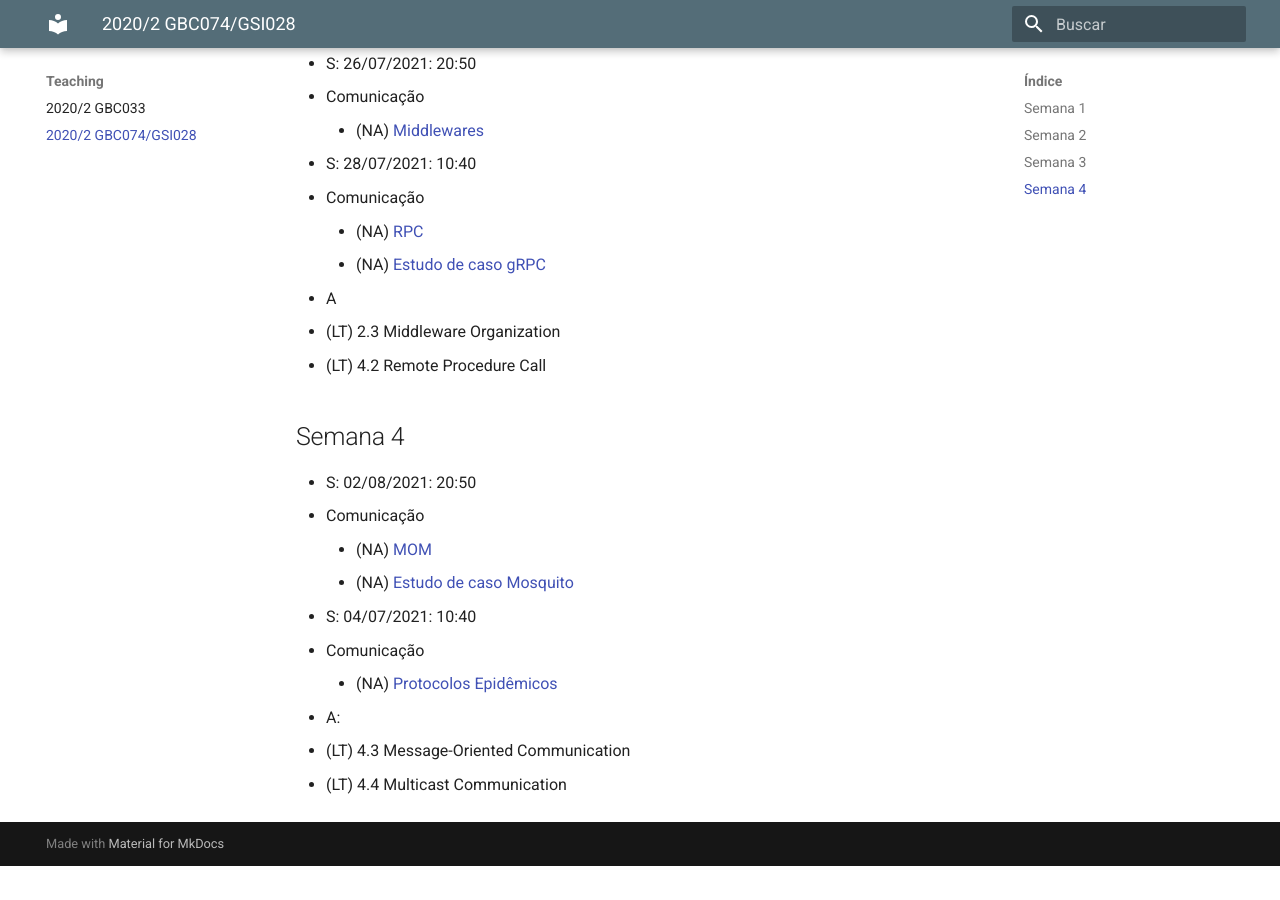
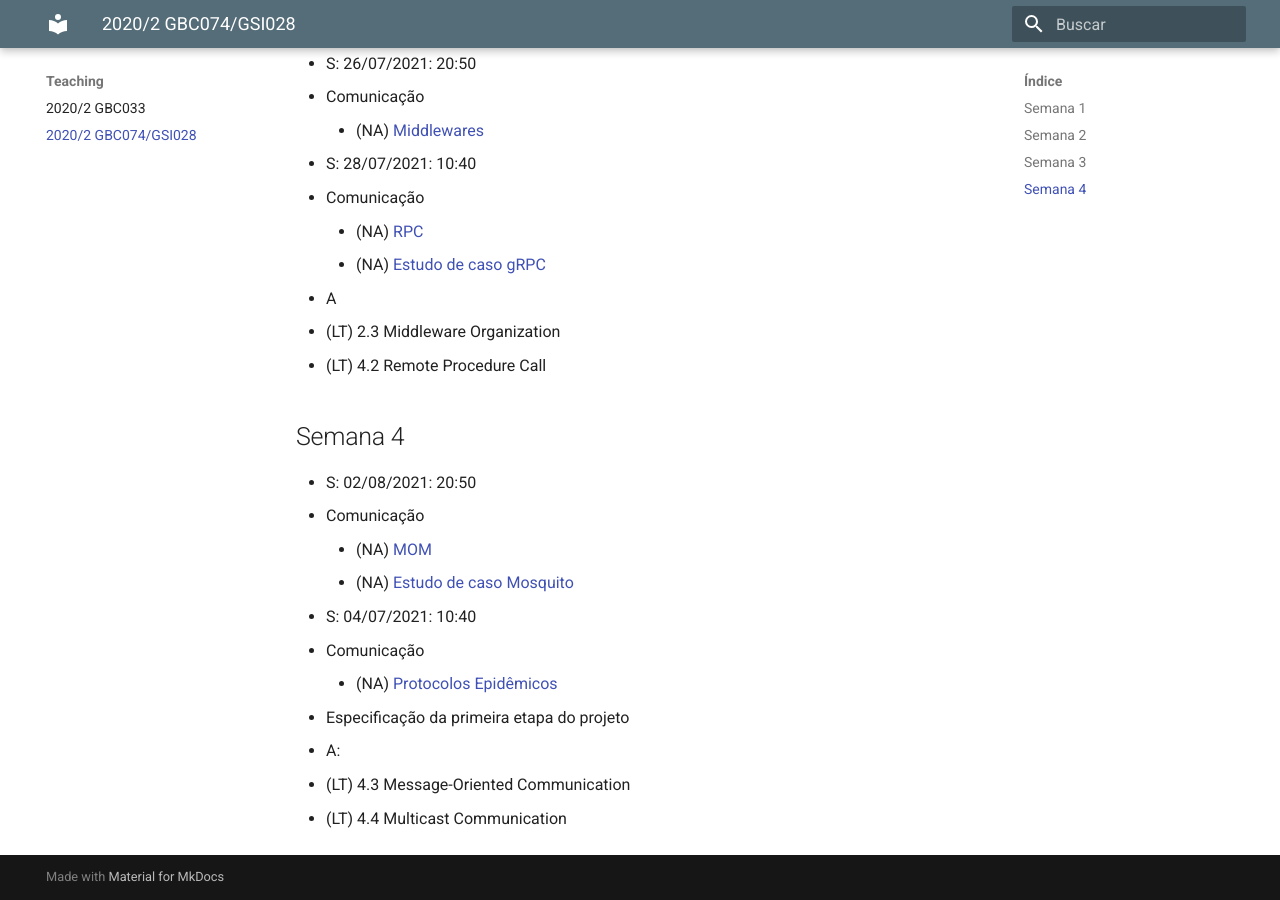
Before and after one commit to lasarojc/lasarojc.github.io, an MkDocs documentation site: the page built from docs/teaching/gbc074gsi028/index.md, in a window 1280 px wide and 900 px high, scrolled down 3868 px. Built offline with MkDocs 1.6.1 and Material for MkDocs 9.7.7, drawn with Linux system fonts in a browser that asks for light colours; before the commit the page ends 4734 px from its top, so only the background shows below that.

Commit message:
semana 4

```diff
--- a/docs/teaching/gbc074gsi028/index.md
+++ b/docs/teaching/gbc074gsi028/index.md
@@ -137,6 +137,7 @@ Na descrição das atividades,
 * S: 04/07/2021: 10:40
    * Comunicação
       * (NA) [Protocolos Epidêmicos](https://lasarojc.github.io/ds_notes/comm/epidemics/)
+   * Especificação da primeira etapa do projeto
 
 * A:
    * (LT) 4.3 Message-Oriented Communication
```
